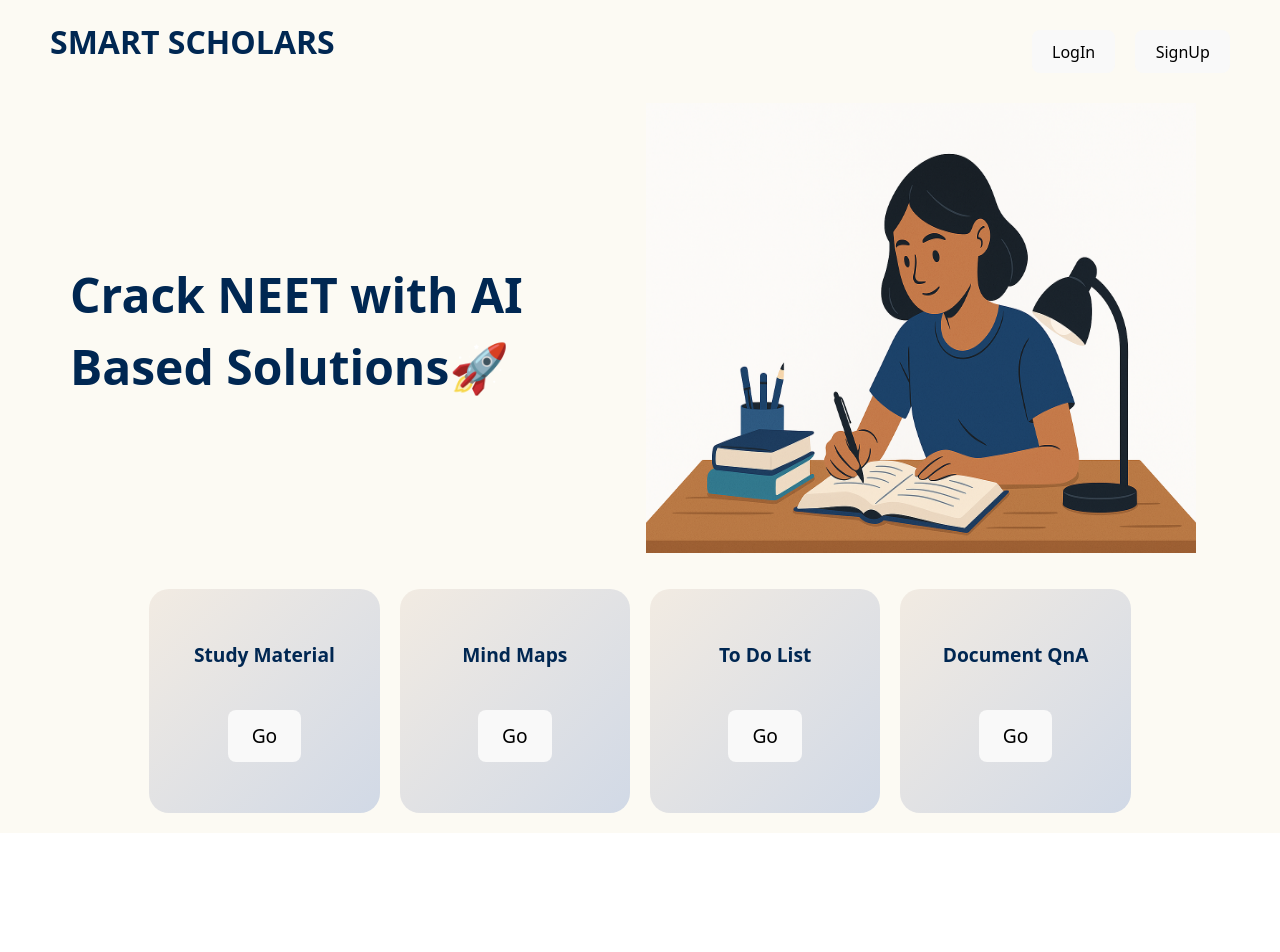
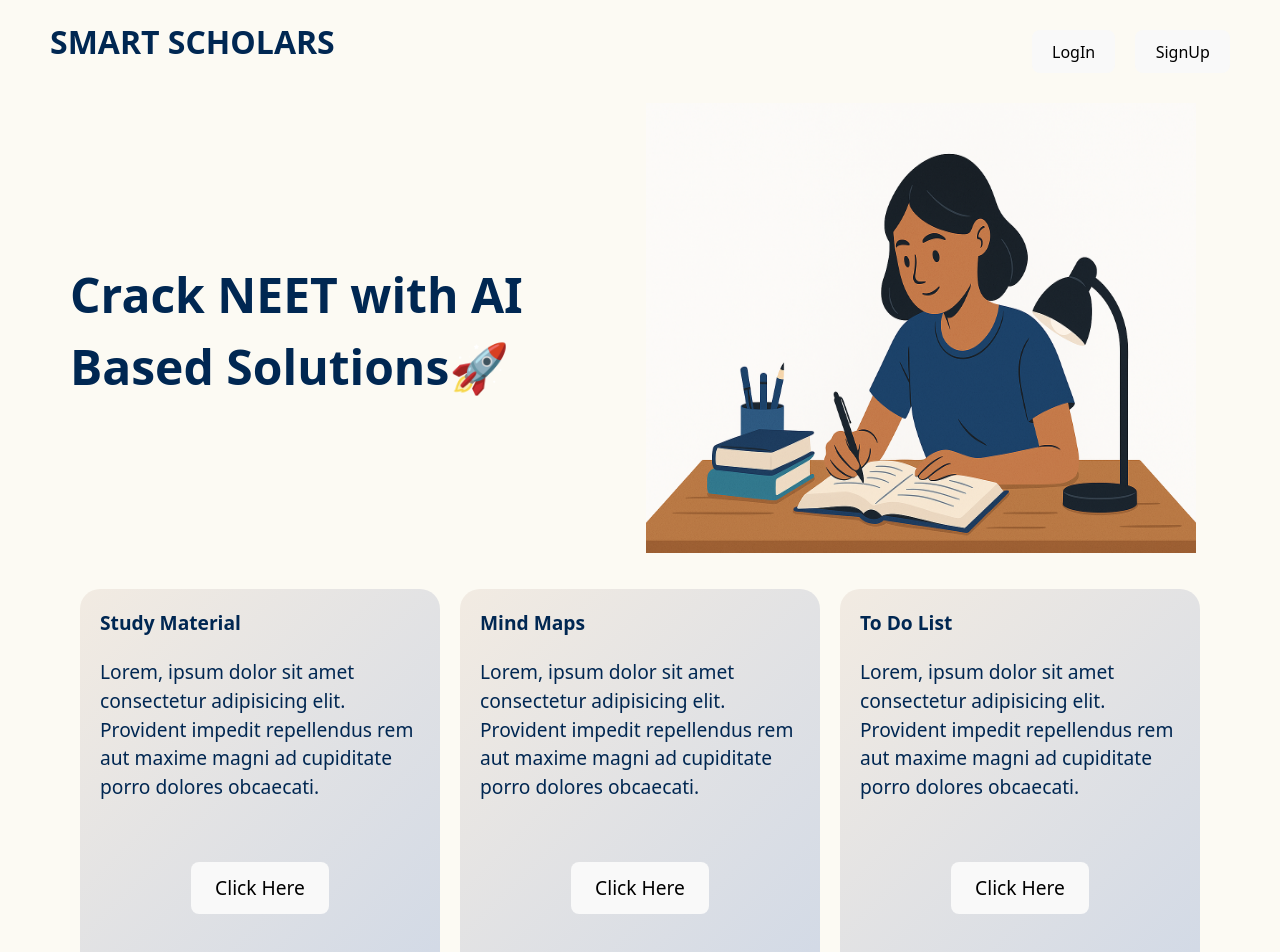
Before and after one commit to rohan01811/smart-scholers, a React (Vite) app in the folder smart_scholers/: page / in a window 1280 px wide. Shown: the top 952 px of the page. Before the commit the page ends 833 px from the top, so only its background shows below. Built offline with nearby package versions, Linux system fonts and the light colour scheme.

Commit message:
first commit

```diff
--- a/smart_scholers/src/home.css
+++ b/smart_scholers/src/home.css
@@ -36,18 +36,26 @@ img{
 }
 
 .card{
-    width: 18vw;
-    height: 28vh;
+    width: 25vw;
+    height: 45vh;
     background: linear-gradient(135deg, #f2ebe2, #d1d9e6);
     border-radius: 20px;
-    display: flex;
-    flex-direction: column;
-    align-items: center;
-    justify-content: center;
     color: #002752;
     font-weight: 700;
     font-size: larger;
     gap: 40px;
+    padding: 20px;
+}
+
+p{
+    font-weight: 400;
+    padding-top: 20px;
+}
+
+.btn{
+    display: flex;
+    justify-content: center;
+    padding-top: 60px;
 }
 
 .card:hover{
--- a/smart_scholers/src/home.jsx
+++ b/smart_scholers/src/home.jsx
@@ -5,7 +5,6 @@ import "./home.css"
 function Home() {
     return (
         <>
-            <Navbar />
             <div className="headings">
                 <div className="heading">
                     Crack NEET with AI Based Solutions🚀
@@ -17,21 +16,28 @@ function Home() {
                 <div className="cards">
                         <div className="card">
                             <div>Study Material</div>
-                            <button>Go</button>
+                            <p>Lorem, ipsum dolor sit amet consectetur adipisicing elit. Provident impedit repellendus rem aut maxime magni ad cupiditate porro dolores obcaecati.</p>
+                            <div className="btn">
+                                <button>Click Here</button>
+                            </div>
+
                         </div>
                         <div className="card">
                             <div>Mind Maps</div>
-                            <button>Go</button>
+                            <p>Lorem, ipsum dolor sit amet consectetur adipisicing elit. Provident impedit repellendus rem aut maxime magni ad cupiditate porro dolores obcaecati.</p>
+
+                            <div className="btn">
+                                <button>Click Here</button>
+                            </div>
                         </div>
 
                         <div className="card">
                             <div>To Do List</div>
-                            <button>Go</button>
-                        </div>
+                            <p>Lorem, ipsum dolor sit amet consectetur adipisicing elit. Provident impedit repellendus rem aut maxime magni ad cupiditate porro dolores obcaecati.</p>
 
-                        <div className="card">
-                            <div>Document QnA</div>
-                            <button>Go</button>
+                            <div className="btn">
+                                <button>Click Here</button>
+                            </div>
                         </div>
                     </div>
 
--- a/smart_scholers/src/routes.jsx
+++ b/smart_scholers/src/routes.jsx
@@ -1,6 +1,7 @@
 import React from "react";
 import { BrowserRouter as Router,Routes, Route } from "react-router-dom"
 import Home from "./home";
+import Navbar from "./components/navbar";
 
 
 
@@ -8,7 +9,7 @@ function RouterPage(){
     return(
         <Router>
             <Routes>
-                <Route path = "/" element = {<Home/>} />
+                <Route path = "/" element = {<><Navbar/> <Home/></>} />
             </Routes>
         </Router>
     )
```
